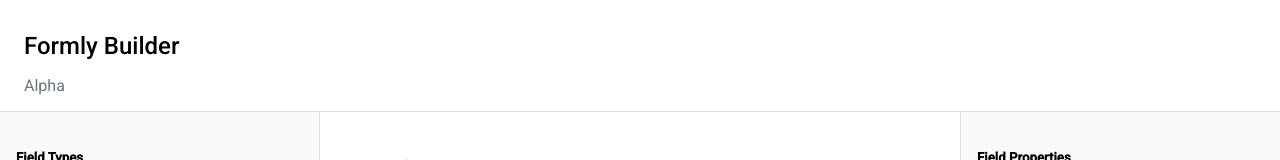
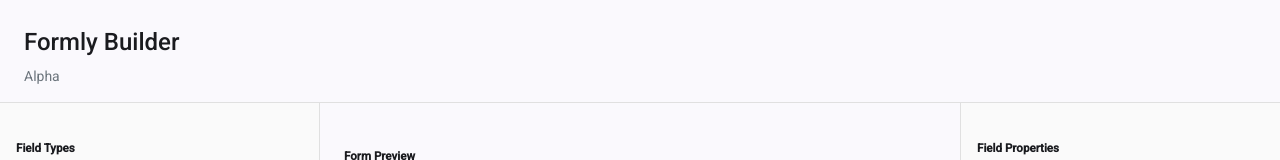
Before and after one commit to rbalet/ngx-formly-builder, an Angular app: page / in a window 1280 px wide. Shown: the top 160 px of the page. Built offline with nearby package versions, Linux system fonts and the light colour scheme; what @ngx-formly/core, @ngx-formly/material would draw is missing.

Commit message:
Revert "fix(material): use prebuilt Material theme for proper form field styling"
This reverts commit 54b8cdfde3094dba5a5f9ac2cdd527db9795e8cf.

```diff
--- a/src/styles.scss
+++ b/src/styles.scss
@@ -1,4 +1,4 @@
-@import '@angular/material/prebuilt-themes/azure-blue.css';
+@use './styles/material-theme.scss';
 
 html,
 body {
```
